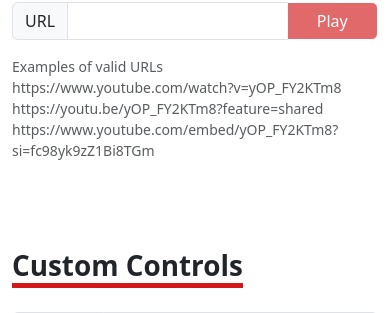
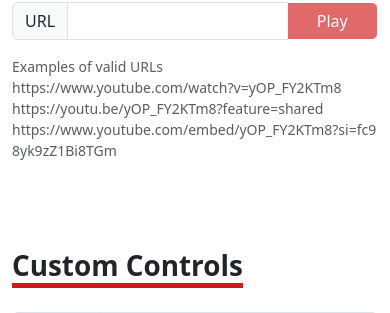
Before and after one commit to Er-Simon/EZGestureTubeController, a Flask app: page / in a window 390 px wide. Shown: the part 986-1299 px from the top of the page. Run offline with Flask 3, Linux system fonts and the light colour scheme; some libraries are stand-ins or nearby versions.

Commit message:
adjust some responsive problems

```diff
--- a/static/scripts/mediapipe.js
+++ b/static/scripts/mediapipe.js
@@ -21,9 +21,6 @@ let gestureRecognizer;
 let runningMode = "IMAGE";
 let enableWebcamButton;
 let webcamRunning = false;
-
-const videoHeight = "360px";
-const videoWidth = "480px";
 
 // Before we can use HandLandmarker class we must wait for it to finish
 // loading. Machine Learning models can be large and take a moment to
@@ -126,9 +123,7 @@ async function predictWebcam() {
   canvasCtx.clearRect(0, 0, canvasElement.width, canvasElement.height);
   const drawingUtils = new DrawingUtils(canvasCtx);
   canvasElement.style.height = `${webcamElement.offsetHeight}px`;
-  //webcamElement.style.height = videoHeight;
   canvasElement.style.width = `${webcamElement.offsetWidth}px`;
-  //webcamElement.style.width = videoWidth;
 
   canvasElement.style.left = `${webcamElement.offsetLeft}px`;
 
--- a/templates/index.html
+++ b/templates/index.html
@@ -7,15 +7,15 @@
     <meta name="author" content="Simone Ruberto, Riccardo Ruberto" />
     <meta name="viewport" content="width=device-width, initial-scale=1.0" />
 
-    <link rel="apple-touch-icon" sizes="180x180" href="/static/images/favicon/apple-touch-icon.png">
-    <link rel="icon" type="image/png" sizes="32x32" href="/static/images/favicon/favicon-32x32.png">
-    <link rel="icon" type="image/png" sizes="16x16" href="/static/images/favicon/favicon-16x16.png">
-    <link rel="manifest" href="/static/images/favicon/site.webmanifest">
-    <link rel="mask-icon" href="/static/images/favicon/safari-pinned-tab.svg" color="#5bbad5">
-    <link rel="shortcut icon" href="/static/images/favicon/favicon.ico">
-    <meta name="msapplication-TileColor" content="#ffc40d">
-    <meta name="msapplication-config" content="/static/images/favicon/browserconfig.xml">
-    <meta name="theme-color" content="#ffffff">
+    <link rel="apple-touch-icon" sizes="180x180" href="/static/images/favicon/apple-touch-icon.png" />
+    <link rel="icon" type="image/png" sizes="32x32" href="/static/images/favicon/favicon-32x32.png" />
+    <link rel="icon" type="image/png" sizes="16x16" href="/static/images/favicon/favicon-16x16.png" />
+    <link rel="manifest" href="/static/images/favicon/site.webmanifest" />
+    <link rel="mask-icon" href="/static/images/favicon/safari-pinned-tab.svg" color="#5bbad5" />
+    <link rel="shortcut icon" href="/static/images/favicon/favicon.ico" />
+    <meta name="msapplication-TileColor" content="#ffc40d" />
+    <meta name="msapplication-config" content="/static/images/favicon/browserconfig.xml" />
+    <meta name="theme-color" content="#ffffff" />
 
     <title>EZGestureTube Controller</title>
 
@@ -67,10 +67,12 @@
             </div>
 
             <div class="form-text lead" id="basic-addon4">
-              Examples of valid URLs<br />
-              https://www.youtube.com/watch?v=yOP_FY2KTm8<br />
-              https://youtu.be/yOP_FY2KTm8?feature=shared<br />
-              https://www.youtube.com/embed/yOP_FY2KTm8?si=fc98yk9zZ1Bi8TGm
+              <p style="word-break: break-all;">
+                Examples of valid URLs<br />
+                https://www.youtube.com/watch?v=yOP_FY2KTm8<br />
+                https://youtu.be/yOP_FY2KTm8?feature=shared<br />
+                https://www.youtube.com/embed/yOP_FY2KTm8?si=fc98yk9zZ1Bi8TGm
+              </p>
             </div>
           </div>
           <div class="text-center">
```
